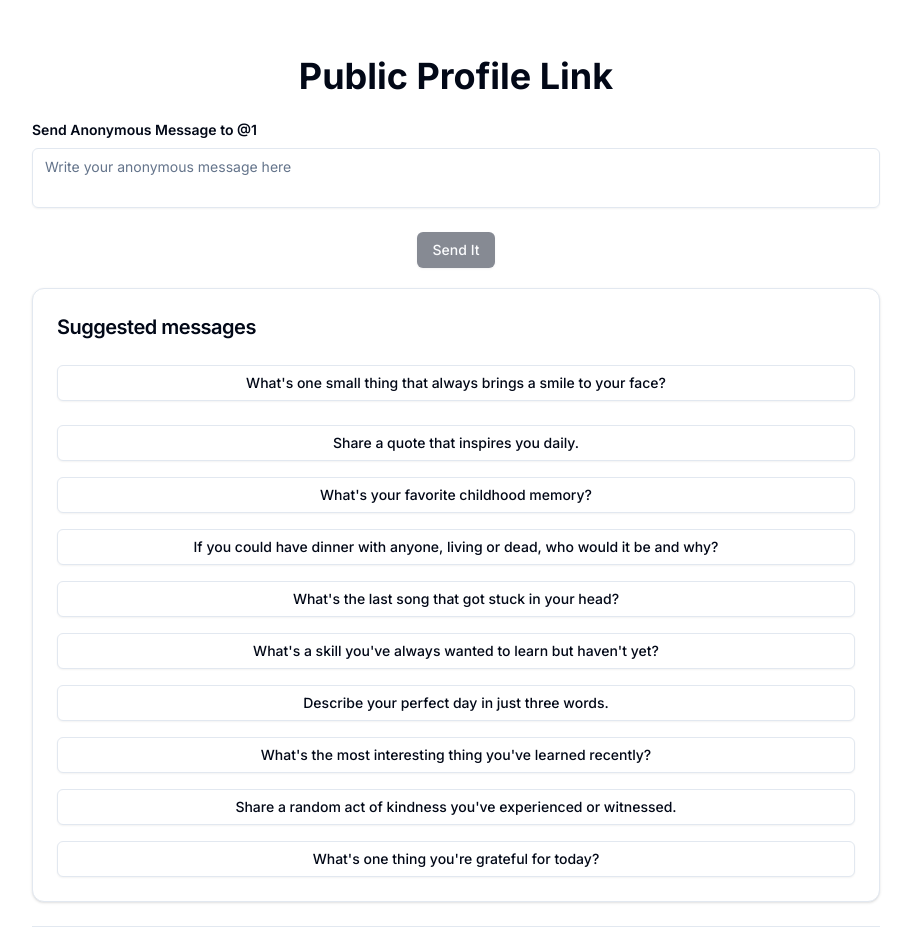
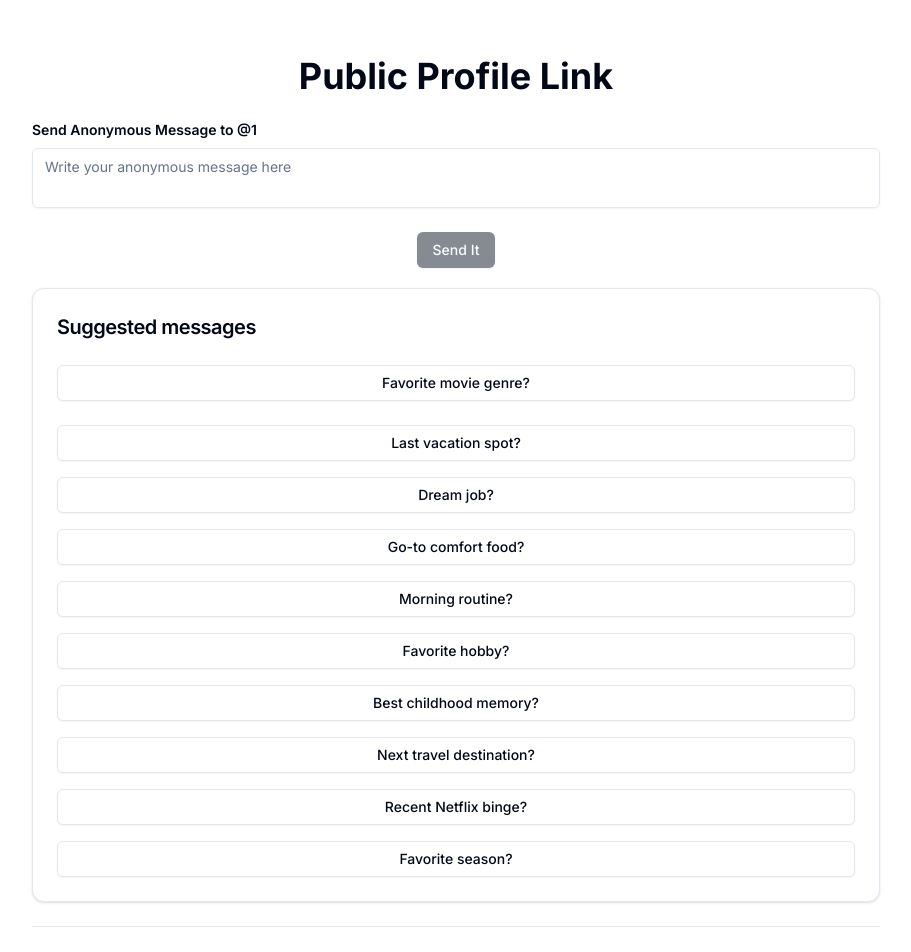
Before and after one commit to Ak47-crypto/askonline, a Next.js app: page /u/1 in a window 1280 px wide. Shown: the top 952 px of the page, without its empty margins (184-1095 px from the left). Built offline with nearby package versions, Linux system fonts and the light colour scheme.

Commit message:
fix:suggested msg length reduced

```diff
--- a/src/app/u/[username]/page.tsx
+++ b/src/app/u/[username]/page.tsx
@@ -39,15 +39,16 @@ export default function UserBoard() {
         }
     })
     const watchInput = form.watch('content')
-    const MessageArray = ["What's one small thing that always brings a smile to your face?", "Share a quote that inspires you daily.",
-        "What's your favorite childhood memory?",
-        "If you could have dinner with anyone, living or dead, who would it be and why?",
-        "What's the last song that got stuck in your head?",
-        "What's a skill you've always wanted to learn but haven't yet?",
-        "Describe your perfect day in just three words.",
-        "What's the most interesting thing you've learned recently?",
-        "Share a random act of kindness you've experienced or witnessed.",
-        "What's one thing you're grateful for today?"]
+    const MessageArray = ["Favorite movie genre?",
+    "Last vacation spot?",
+    "Dream job?",
+    "Go-to comfort food?",
+    "Morning routine?",
+    "Favorite hobby?",
+    "Best childhood memory?",
+    "Next travel destination?",
+    "Recent Netflix binge?",
+    "Favorite season?"]
     const handleMessageOnTextarea=(msg:string)=>{
         form.setValue('content',msg)
         toast({
```
